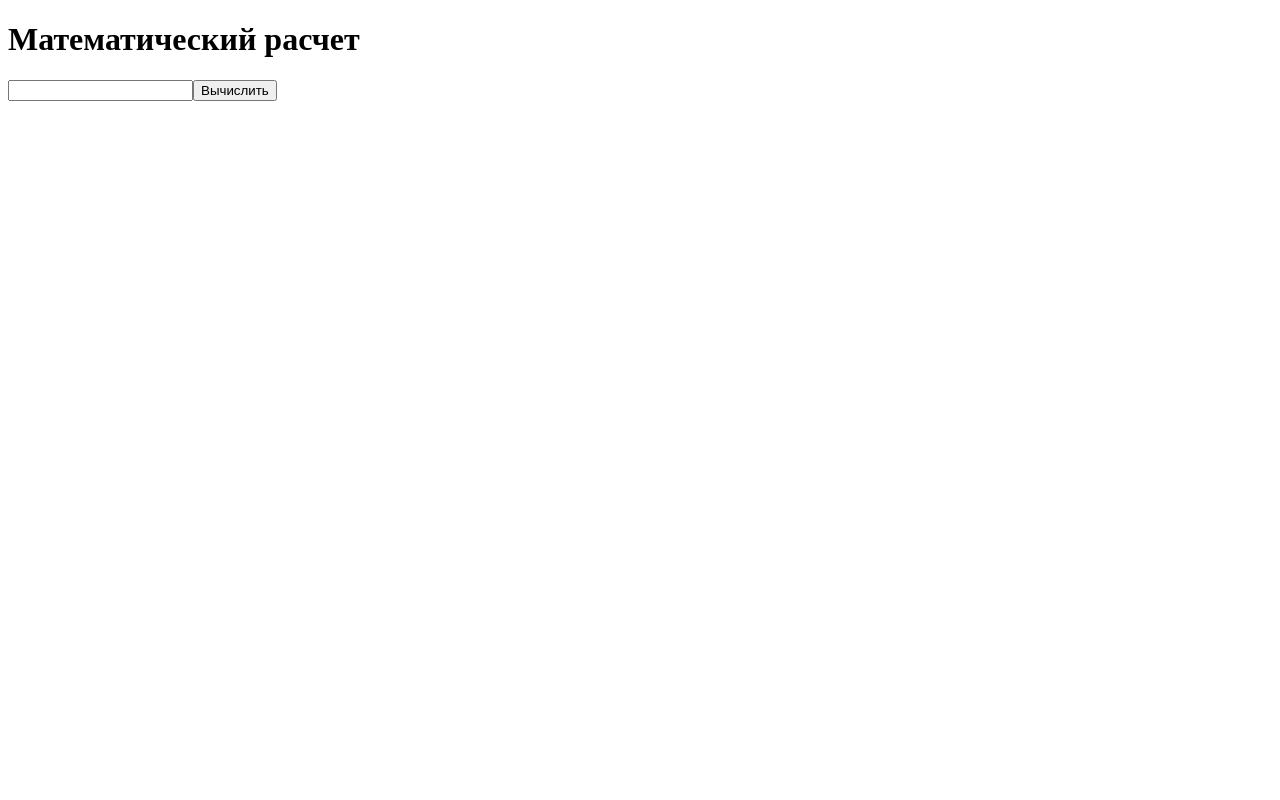
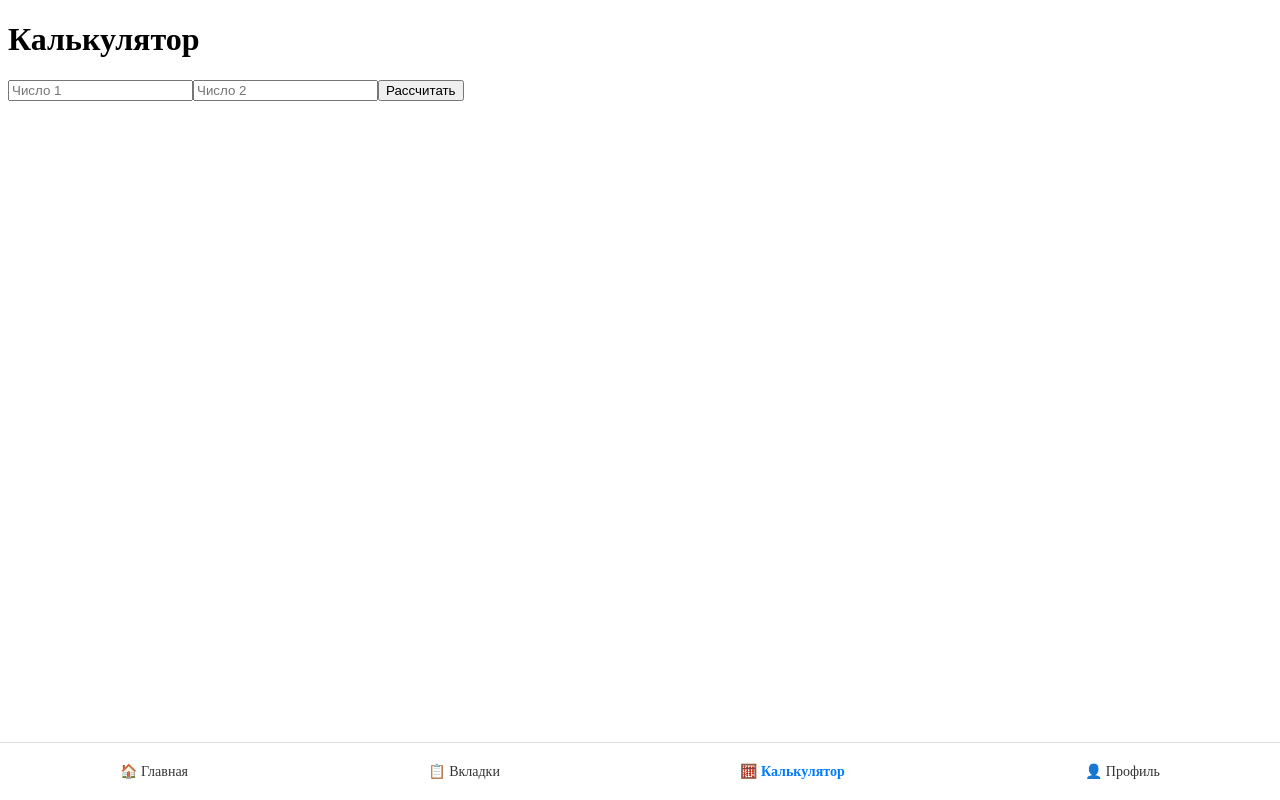
Before and after one commit to RemezovMax/remezovmax.github.io, a React (Vite) app: page /calculation in a window 1280 px wide. Built offline with nearby package versions, Linux system fonts and the light colour scheme.

Commit message:
Move build files to root for GitHub Pages

```diff
--- /dev/null
+++ b/src/components/BottomNav.css
@@ -0,0 +1,23 @@
+.bottom-nav {
+  position: fixed;
+  bottom: 0;
+  left: 0;
+  width: 100%;
+  display: flex;
+  justify-content: space-around;
+  background: #fff;
+  padding: 10px 0;
+  border-top: 1px solid #ddd;
+}
+
+.nav-item {
+  text-decoration: none;
+  color: #333;
+  font-size: 14px;
+  padding: 10px;
+}
+
+.nav-item.active {
+  font-weight: bold;
+  color: #007bff;
+}
--- /dev/null
+++ b/src/components/BottomNav.tsx
@@ -0,0 +1,13 @@
+import { NavLink } from "react-router-dom";
+import "./BottomNav.css"; // Добавим стили
+
+export default function BottomNav() {
+  return (
+    <nav className="bottom-nav">
+      <NavLink to="/index" className="nav-item">🏠 Главная</NavLink>
+      <NavLink to="/conditions" className="nav-item">📋 Вкладки</NavLink>
+      <NavLink to="/calculation" className="nav-item">🧮 Калькулятор</NavLink>
+      <NavLink to="/profile" className="nav-item">👤 Профиль</NavLink>
+    </nav>
+  );
+}
--- a/src/pages/Calculation.tsx
+++ b/src/pages/Calculation.tsx
@@ -1,27 +1,25 @@
 import { useState } from "react";
+import BottomNav from "../components/BottomNav";
 
 export default function Calculation() {
-  const [value, setValue] = useState("");
+  const [num1, setNum1] = useState("");
+  const [num2, setNum2] = useState("");
   const [result, setResult] = useState<number | null>(null);
 
   const calculate = () => {
-    try {
-      setResult(eval(value));
-    } catch (e) {
-      alert("Ошибка в выражении!");
-    }
+    const sum = parseFloat(num1) + parseFloat(num2);
+    if (!isNaN(sum)) setResult(sum);
+    else alert("Введите корректные числа");
   };
 
   return (
     <div>
-      <h1>Математический расчет</h1>
-      <input
-        type="text"
-        value={value}
-        onChange={(e) => setValue(e.target.value)}
-      />
-      <button onClick={calculate}>Вычислить</button>
+      <h1>Калькулятор</h1>
+      <input type="number" value={num1} onChange={(e) => setNum1(e.target.value)} placeholder="Число 1" />
+      <input type="number" value={num2} onChange={(e) => setNum2(e.target.value)} placeholder="Число 2" />
+      <button onClick={calculate}>Рассчитать</button>
       {result !== null && <p>Результат: {result}</p>}
+      <BottomNav />
     </div>
   );
 }
--- a/src/pages/Profile.tsx
+++ b/src/pages/Profile.tsx
@@ -1,5 +1,6 @@
 import { useEffect, useState } from "react";
 import { useInitData } from "@twa-dev/sdk";
+import BottomNav from "../components/BottomNav";
 
 export default function Profile() {
   const initData = useInitData();
@@ -13,15 +14,17 @@ export default function Profile() {
 
   return (
     <div>
+      <h1>Профиль</h1>
       {user ? (
         <div>
-          <img src={user.photo_url} alt={user.first_name} />
+          <img src={user.photo_url} alt={user.first_name} width="100" />
           <h2>{user.first_name} {user.last_name}</h2>
           <p>@{user.username}</p>
         </div>
       ) : (
         <p>Загрузка...</p>
       )}
+      <BottomNav />
     </div>
   );
 }
--- a/src/pages/Settings.tsx
+++ b/src/pages/Settings.tsx
@@ -1,11 +1,37 @@
-import React from 'react';
+import { useState, useEffect } from "react";
+import BottomNav from "../components/BottomNav";
 
-function Settings() {
+export default function Settings() {
+  const [theme, setTheme] = useState(localStorage.getItem("theme") || "light");
+  const [language, setLanguage] = useState(localStorage.getItem("language") || "ru");
+
+  useEffect(() => {
+    document.body.setAttribute("data-theme", theme);
+    localStorage.setItem("theme", theme);
+  }, [theme]);
+
+  useEffect(() => {
+    localStorage.setItem("language", language);
+  }, [language]);
+
   return (
     <div>
       <h1>Настройки</h1>
+      <label>
+        Тема:
+        <select value={theme} onChange={(e) => setTheme(e.target.value)}>
+          <option value="light">Светлая</option>
+          <option value="dark">Темная</option>
+        </select>
+      </label>
+      <label>
+        Язык:
+        <select value={language} onChange={(e) => setLanguage(e.target.value)}>
+          <option value="ru">Русский</option>
+          <option value="en">English</option>
+        </select>
+      </label>
+      <BottomNav />
     </div>
   );
 }
-
-export default Settings;
--- a/src/pages/Wallet.tsx
+++ b/src/pages/Wallet.tsx
@@ -1,11 +1,20 @@
 import { TonConnectUIProvider, TonConnectButton } from "@tonconnect/ui-react";
+import { useState } from "react";
+import BottomNav from "../components/BottomNav";
 
 export default function Wallet() {
+  const [wallet, setWallet] = useState<string | null>(null);
+
   return (
     <TonConnectUIProvider>
       <div>
-        <h1>Подключение TON-кошелька</h1>
-        <TonConnectButton />
+        <h1>Кошелек TON</h1>
+        {wallet ? (
+          <p>Подключен: {wallet}</p>
+        ) : (
+          <TonConnectButton onConnect={(provider) => setWallet(provider.account.address)} />
+        )}
+        <BottomNav />
       </div>
     </TonConnectUIProvider>
   );
```
